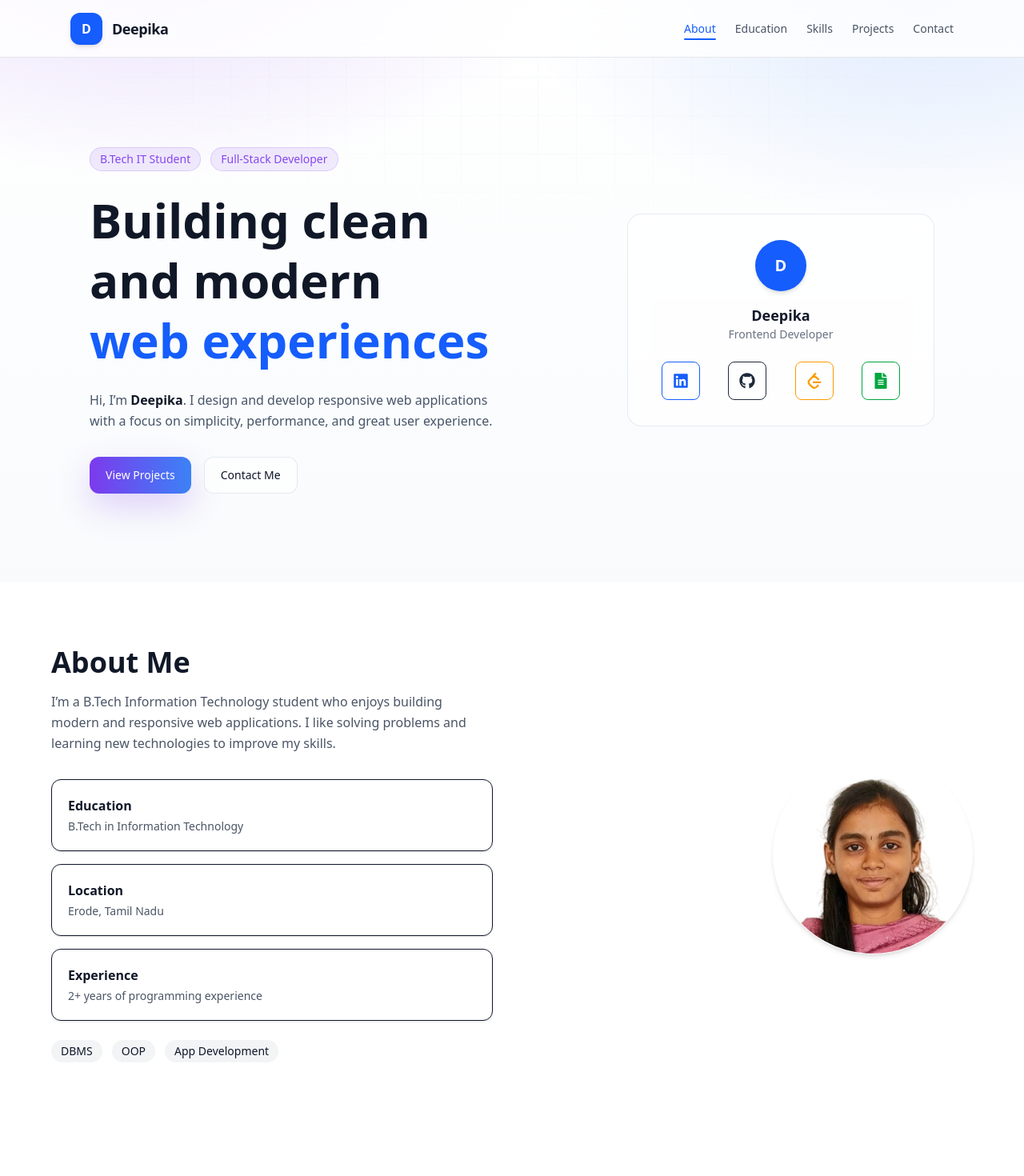
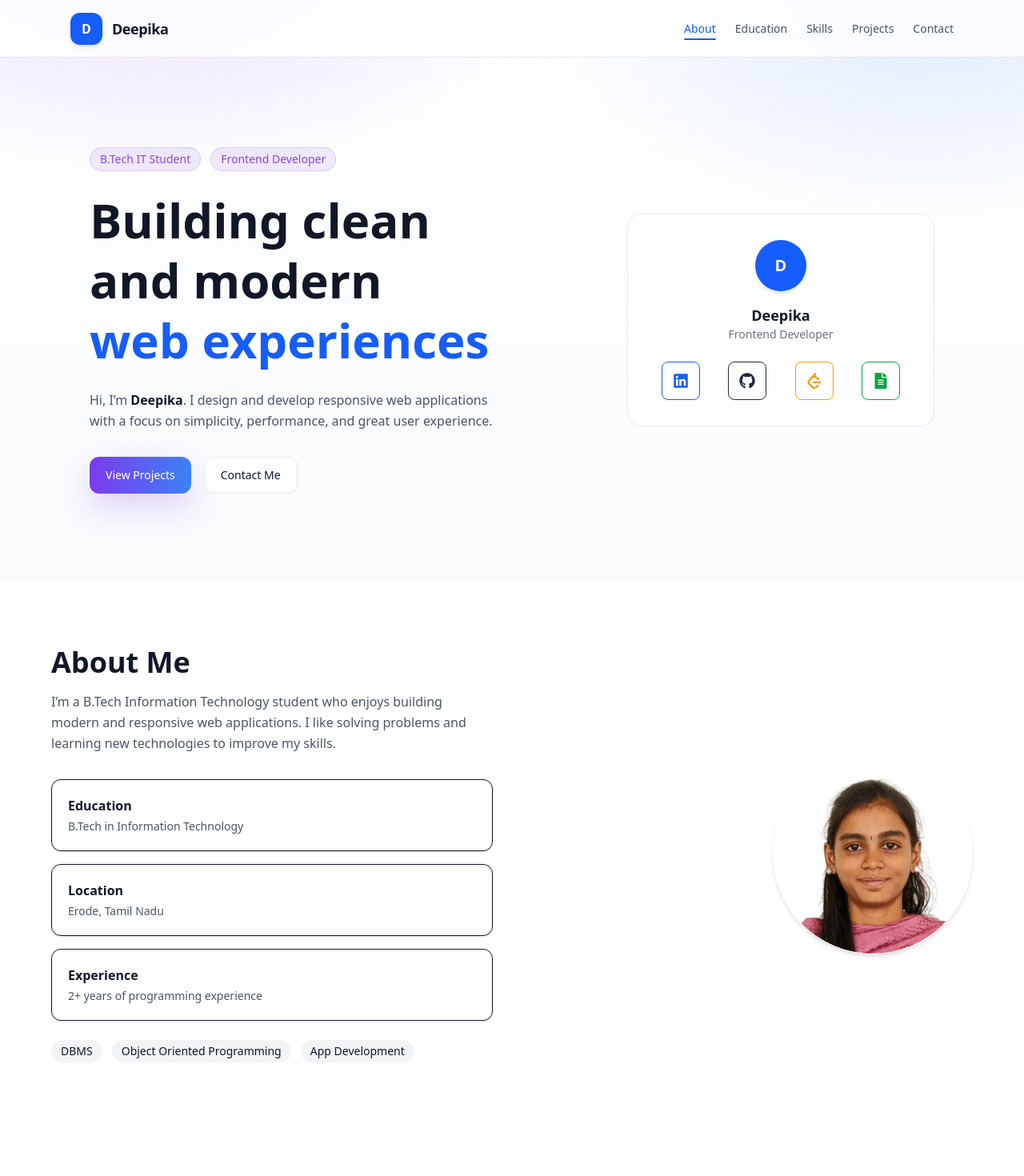
Before and after one commit to Deepika-15B/Deepika-s-Portfolio-Next.js-, a Next.js app: page / in a window 1280 px wide. Shown: the top 1470 px of the page at 80% size. Built offline with nearby package versions, Linux system fonts and the light colour scheme.

Commit message:
Updated Landing section

```diff
--- a/app/components/About.js
+++ b/app/components/About.js
@@ -49,7 +49,7 @@ export default function About() {
               DBMS
             </span>
             <span className="px-3 py-1 text-sm bg-gray-100 rounded-full">
-              OOP
+              Object Oriented Programming
             </span>
             <span className="px-3 py-1 text-sm bg-gray-100 rounded-full">
               App Development
--- a/app/components/Hero.js
+++ b/app/components/Hero.js
@@ -17,7 +17,7 @@ export default function Hero() {
           {/* Tag */}
           <div className="flex items-center justify-center md:justify-start gap-3 flex-wrap">
             <span className="chip">B.Tech IT Student</span>
-            <span className="chip">Full-Stack Developer</span>
+            <span className="chip">Frontend Developer</span>
           </div>
 
           {/* Heading */}
```
